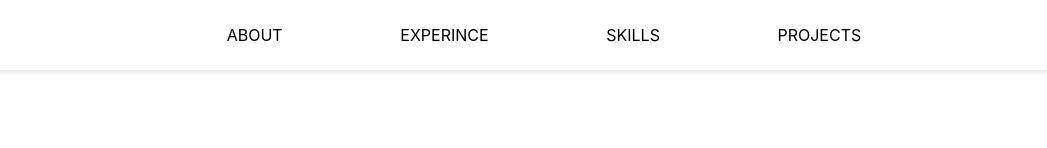
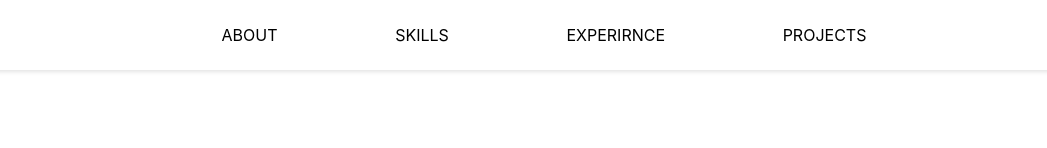
Before and after one commit to souravdhar199/souravsportfolio, a React (Create React App) app: page / in a window 1280 px wide. Shown: the top 148 px of the page, without its empty margins (116-1163 px from the left). Built offline with nearby package versions, Linux system fonts and the light colour scheme; no server answers.

Commit message:
scolling done

```diff
--- a/src/App.css
+++ b/src/App.css
@@ -1,3 +1,6 @@
 .main {
   padding: 0rem 1rem 0rem 1rem;
 }
+* {
+  scroll-behavior: smooth;
+}
--- a/src/components/Navbar.js
+++ b/src/components/Navbar.js
@@ -1,12 +1,29 @@
 import "../styles/navbar.css";
+import { Link } from "react-scroll";
 function Navbar() {
   return (
     <nav className="nav">
       <ul>
-        <li>ABOUT</li>
-        <li>EXPERINCE</li>
-        <li>SKILLS</li>
-        <li>PROJECTS</li>
+        <li>
+          <Link activeClass="active" to="about">
+            ABOUT
+          </Link>
+        </li>
+        <li>
+          <Link activeClass="active" to="skills">
+            SKILLS
+          </Link>
+        </li>
+        <li>
+          <Link activeClass="active" to="experience">
+            EXPERIRNCE
+          </Link>
+        </li>
+        <li>
+          <Link activeClass="active" to="mainProject">
+            PROJECTS
+          </Link>
+        </li>
       </ul>
     </nav>
   );
--- a/src/components/Skills.js
+++ b/src/components/Skills.js
@@ -10,7 +10,7 @@ import "../styles/skills.css";
 
 function Skills() {
   return (
-    <section className="skills ">
+    <section className="skills">
       <h1>Skills</h1>
       <div className="skillitems">
         <div className="info2">
```
